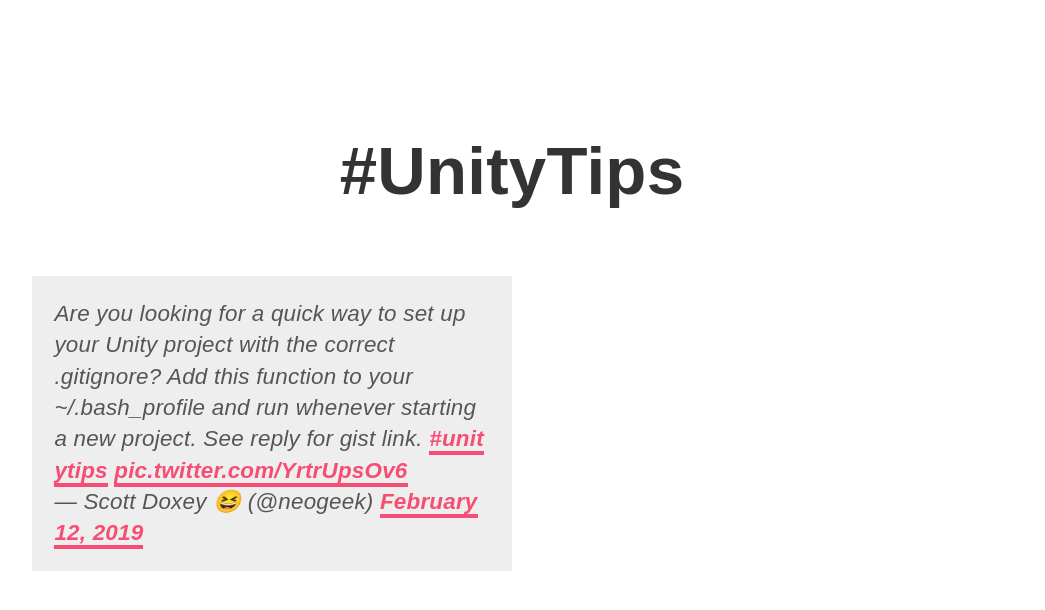
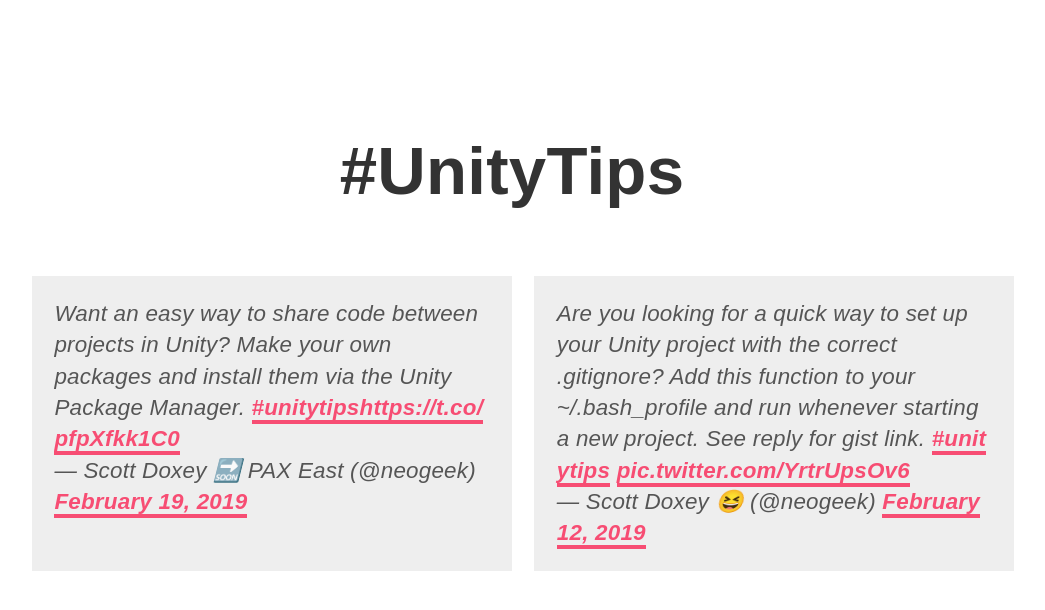
Before and after one commit to neogeek/neogeek.github.io, a Jekyll site: the page built from unitytips/index.html, in a window 1280 px wide. Shown: the top 610 px of the page, without its empty margins (128-1173 px from the left). Built offline with Jekyll 4.4.1, drawn with Linux system fonts in a browser that asks for light colours; some web fonts are replaced; comment, search, counter and statistics services are not loaded.

Commit message:
Added unity tips.

```diff
--- a/unitytips/index.html
+++ b/unitytips/index.html
@@ -7,6 +7,22 @@
     <h1>#UnityTips</h1>
 
     <article class="twitter-tweets">
+        <blockquote class="twitter-tweet" data-lang="en">
+            <p lang="en" dir="ltr">
+                Want an easy way to share code between projects in Unity? Make
+                your own packages and install them via the Unity Package
+                Manager.
+                <a
+                    href="https://twitter.com/hashtag/unitytips?src=hash&amp;ref_src=twsrc%5Etfw"
+                    >#unitytips</a
+                ><a href="https://t.co/pfpXfkk1C0">https://t.co/pfpXfkk1C0</a>
+            </p>
+            &mdash; Scott Doxey 🔜 PAX East (@neogeek)
+            <a
+                href="https://twitter.com/neogeek/status/1097875168742068225?ref_src=twsrc%5Etfw"
+                >February 19, 2019</a
+            >
+        </blockquote>
         <blockquote class="twitter-tweet" data-lang="en">
             <p lang="en" dir="ltr">
                 Are you looking for a quick way to set up your Unity project
```
